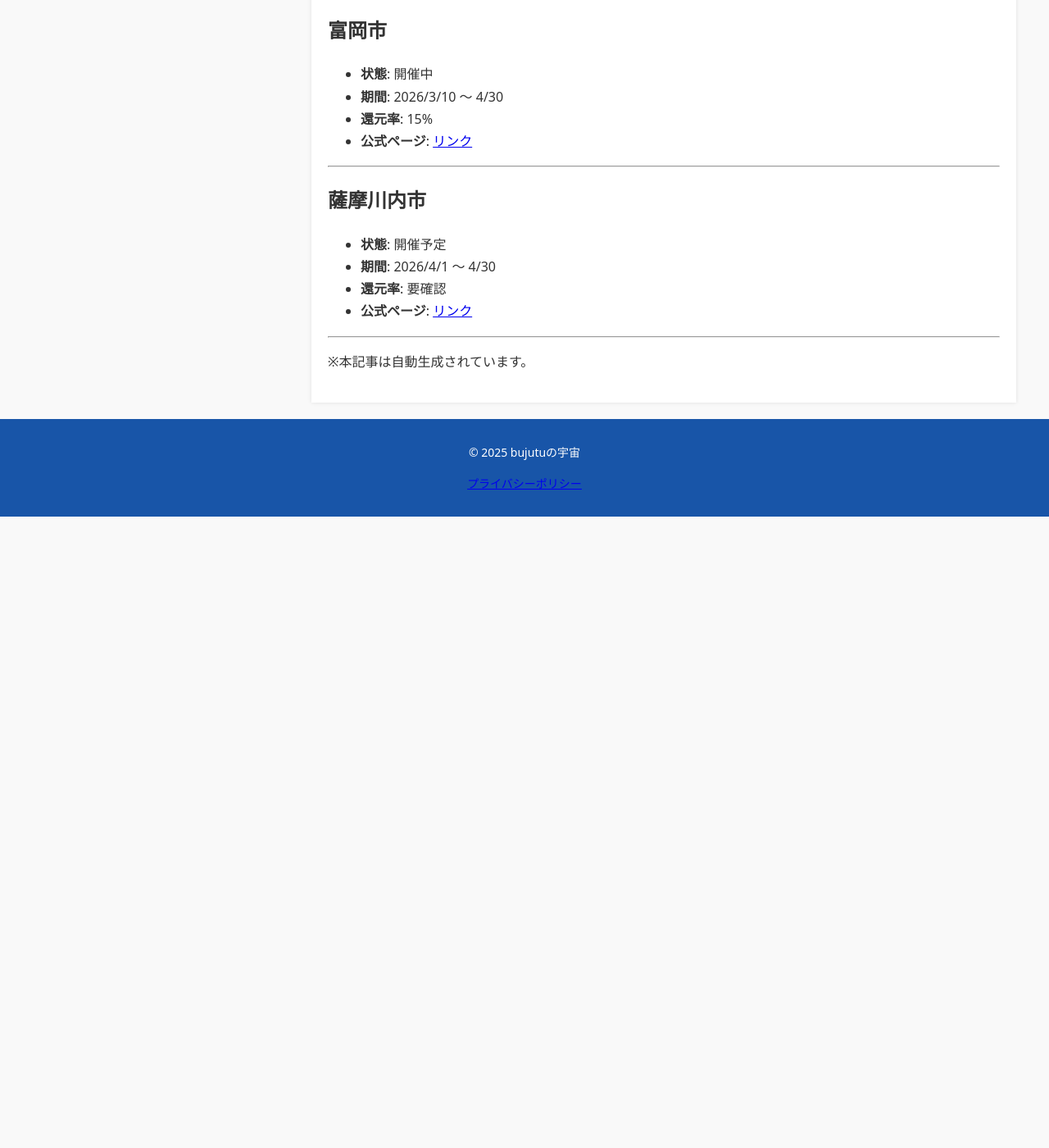
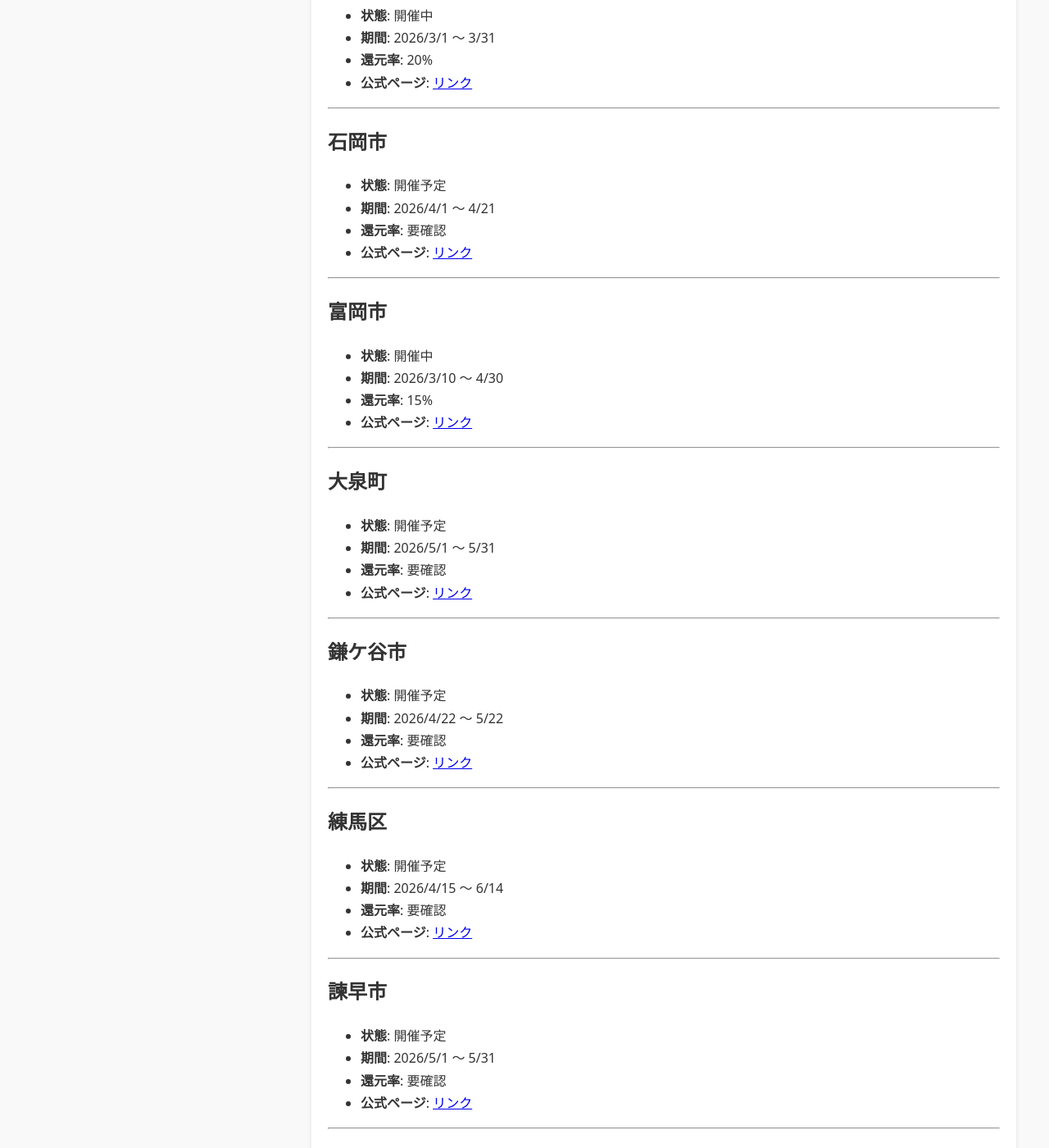
Before and after one commit to bujutu/bujutu.github.io, a Jekyll site: the page built from _posts/2025-12-10-paypay-campaigns.md, in a window 1280 px wide and 1400 px high, scrolled down 1649 px. Shown: the whole window at 82% size. Built offline with Jekyll 4.4.1, drawn with Linux system fonts in a browser that asks for light colours; before the commit the page ends 2279 px from its top, so only the background shows below that; some of the changed text lies outside the part shown.

Commit message:
Auto-update PayPay campaigns

```diff
--- a/_posts/2025-12-10-paypay-campaigns.md
+++ b/_posts/2025-12-10-paypay-campaigns.md
@@ -23,6 +23,15 @@ PayPay × 自治体 の還元キャンペーン情報を自動収集し、一覧
 - **期間**: 2026/3/1 〜 3/31
 - **還元率**: 20%
 - **公式ページ**: [リンク](https://paypay.ne.jp/event/aomori-towada-city-20260301/)
+
+---
+
+## 北上市
+
+- **状態**: 開催予定
+- **期間**: 2026/5/12 〜 5/31
+- **還元率**: 要確認
+- **公式ページ**: [リンク](https://paypay.ne.jp/notice/20260313/cp-jichitai/)
 
 ---
 
@@ -71,6 +80,42 @@ PayPay × 自治体 の還元キャンペーン情報を自動収集し、一覧
 
 ---
 
+## 大泉町
+
+- **状態**: 開催予定
+- **期間**: 2026/5/1 〜 5/31
+- **還元率**: 要確認
+- **公式ページ**: [リンク](https://paypay.ne.jp/notice/20260313/cp-jichitai/)
+
+---
+
+## 鎌ケ谷市
+
+- **状態**: 開催予定
+- **期間**: 2026/4/22 〜 5/22
+- **還元率**: 要確認
+- **公式ページ**: [リンク](https://paypay.ne.jp/notice/20260313/cp-jichitai/)
+
+---
+
+## 練馬区
+
+- **状態**: 開催予定
+- **期間**: 2026/4/15 〜 6/14
+- **還元率**: 要確認
+- **公式ページ**: [リンク](https://paypay.ne.jp/notice/20260313/cp-jichitai/)
+
+---
+
+## 諫早市
+
+- **状態**: 開催予定
+- **期間**: 2026/5/1 〜 5/31
+- **還元率**: 要確認
+- **公式ページ**: [リンク](https://paypay.ne.jp/notice/20260313/cp-jichitai/)
+
+---
+
 ## 薩摩川内市
 
 - **状態**: 開催予定
```
Also changed, not shown: other parts of _posts/2025-12-10-paypay-campaigns.md (+1 -1 lines).
